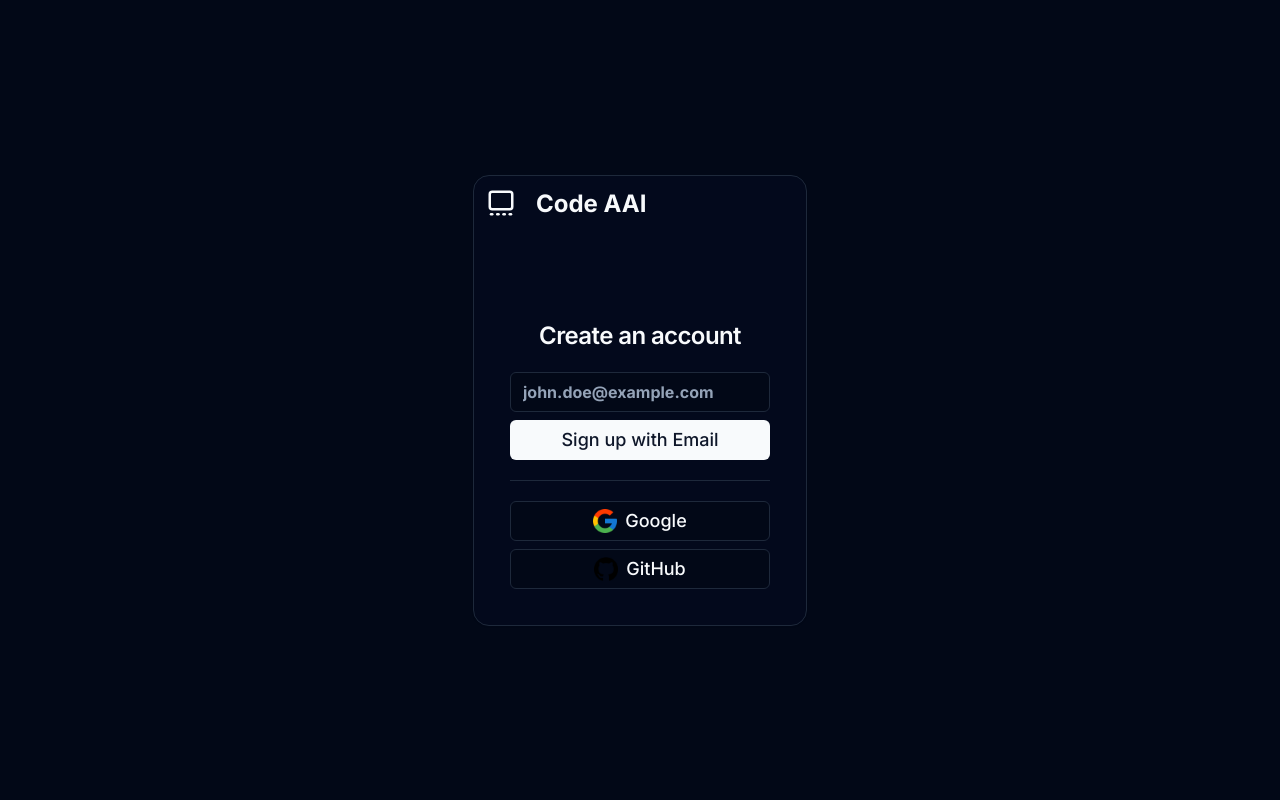
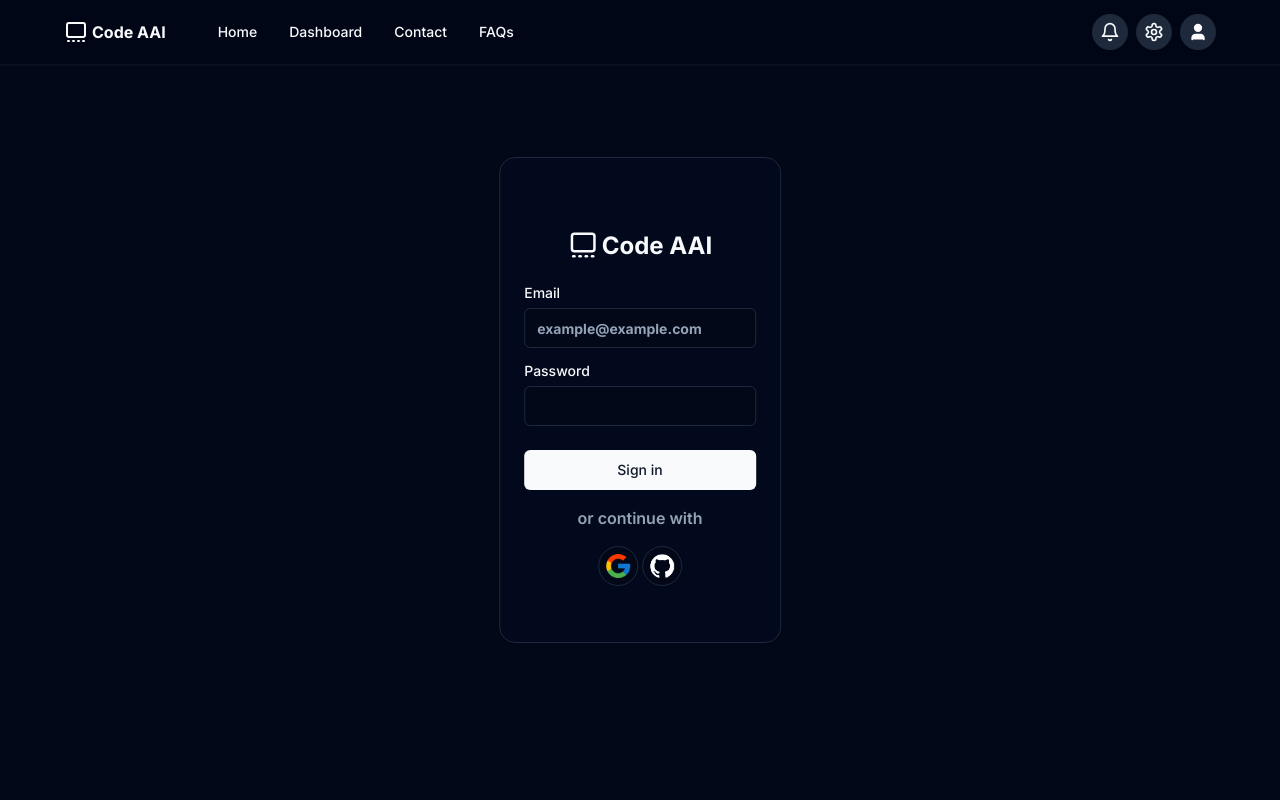
Before and after one commit to KeshavCode6/CodeAAI, a Next.js app: page /login in a window 1280 px wide. Shown: the top 800 px of the page. Built offline with nearby package versions, Linux system fonts and the light colour scheme.

Commit message:
Added google login

```diff
--- /dev/null
+++ b/app/api/auth/[...nextauth]/route.ts
@@ -0,0 +1,20 @@
+import {NextAuthOptions} from "next-auth"
+import NextAuth from "next-auth"
+import GoogleProvider from "next-auth/providers/google"
+
+const GOOGLE_CLIENT_ID = process.env.GOOGLE_CLIENT_ID!
+const GOOGLE_CLIENT_SECRET = process.env.GOOGLE_CLIENT_SECRET!
+
+
+const authOptions:NextAuthOptions = {
+    session:{
+        strategy:"jwt"
+    },
+    providers: [
+        GoogleProvider({clientId:GOOGLE_CLIENT_ID, clientSecret:GOOGLE_CLIENT_SECRET})
+    ]
+}
+
+const handler = NextAuth(authOptions)
+
+export {handler as GET, handler as POST}
--- a/app/login/page.tsx
+++ b/app/login/page.tsx
@@ -1,52 +1,56 @@
 "use client"
-
-import Footer from "@/components/custom/footer"
+import Navigation from "@/components/custom/navigation"
+import { GalleryThumbnailsIcon } from "lucide-react"
 import { Button } from "@/components/ui/button"
-import { Card, CardContent, CardHeader, CardTitle } from "@/components/ui/card"
+import {
+    Card,
+    CardContent,
+    CardDescription,
+    CardFooter,
+    CardHeader,
+    CardTitle,
+} from "@/components/ui/card"
 import { Input } from "@/components/ui/input"
-import { GalleryThumbnailsIcon } from "lucide-react"
+import { Label } from "@/components/ui/label"
+import {signIn} from "next-auth/react"
 
 export default function Login() {
 
     return (
-
-        <div>
-
-            <div className="h-screen flex justify-center flex-col">
-
-                <Card className="self-center p-3 text-center">
-                    <div className="flex flex-row self-center gap-5 mb-20">
-                        <GalleryThumbnailsIcon size={30}/>
-                        <span className="text-2xl">Code AAI</span>
-                    </div>
+        <Navigation>
+            <div className="absolute top-1/2 left-1/2 transform -translate-x-1/2 -translate-y-1/2 flex flex-col text-center w-[22vw]">
+                <Card className="w-full py-8">
                     <CardHeader>
-                        <CardTitle>Create an account </CardTitle>
+                        <div className="flex flex-row self-center gap-1 mt-4">
+                            <GalleryThumbnailsIcon size={30} />
+                            <span className="text-2xl">Code AAI</span>
+                        </div>
                     </CardHeader>
-                    <CardContent className="flex gap-5 flex-col">
-                        <div className="flex gap-2 flex-col">
-                            <Input placeholder="john.doe@example.com" className="text-md"></Input>
-                            <Button className="text-lg flex gap-2">
-                                Sign up with Email
+                    <CardContent className="grid gap-4">
+                        <div className="flex flex-col gap-2 items-start">
+                        <Label htmlFor="email">Email</Label>
+                            <Input id="email" type="email" placeholder="example@example.com" required />
+                        </div>
+                        <div className="flex flex-col gap-2 items-start">
+                            <Label htmlFor="password">Password</Label>
+                            <Input id="password" type="password" required />
+                        </div>
+                    </CardContent>
+                    <CardFooter className="flex flex-col">
+                        <Button className="w-full">Sign in</Button>
+                        <p className="my-4 font-semibold text-slate-400">or continue with</p>
+                        <div className="flex gap-1">
+                            <Button onClick={()=>{signIn("google")}} className="text-lg flex gap-2 p-1 rounded-full" size={"icon"} variant="outline">
+                                <img src="/assets/login/google.png" className="w-6" />
+                            </Button>
+                            <Button className="text-lg flex gap-2 p-1 rounded-full" size={"icon"} variant="outline">
+                                <img src="/assets/login/github.png" className="w-6" />
                             </Button>
                         </div>
-                        <hr />
-                        <div className="flex gap-2 flex-col">
-                            <Button className="text-lg flex gap-2" variant="outline">
-                                <img src="/assets/login/google.png" className="w-6"/>
-                                <span>Google</span>
-                            </Button>
-                            <Button className="text-lg flex gap-2" variant="outline">
-                                <img src="/assets/login/github.png" className="w-6"/>
-                                <span>GitHub</span>
-                            </Button>
-                        </div>
-                    </CardContent>
-
+                    </CardFooter>
                 </Card>
             </div>
-
-            <Footer/>
-        </div>
+        </Navigation>
 
     )
 
--- a/components/custom/navigation.tsx
+++ b/components/custom/navigation.tsx
@@ -12,7 +12,7 @@
     Home: "/",
     Dashboard: "/dashboard",
     Contact: "/contact",
-    FAQs:"/faq"
+    FAQs:"/faq",
 };
 
 interface NavbarProps {
--- a/package.json
+++ b/package.json
@@ -23,6 +23,7 @@
     "clsx": "^2.1.1",
     "lucide-react": "^0.395.0",
     "next": "14.2.4",
+    "next-auth": "^4.24.7",
     "next-themes": "^0.3.0",
     "react": "^18",
     "react-chartjs-2": "^5.2.0",
```
Also changed, not shown: components/custom/dashboard/ProfileCard.tsx (+12 -13 lines), public/assets/login/github.png, 1 other file (tests, documents, lock files or other folders).
